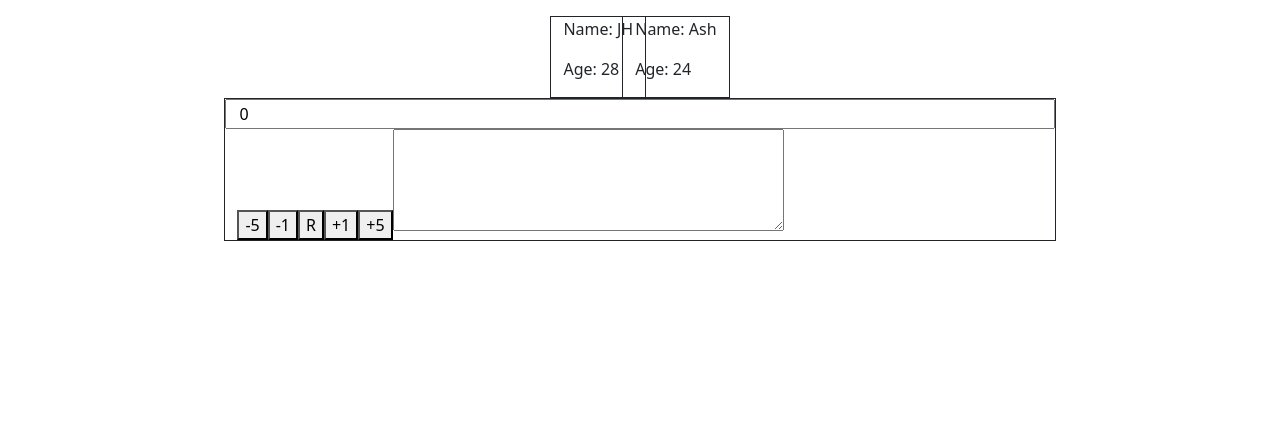
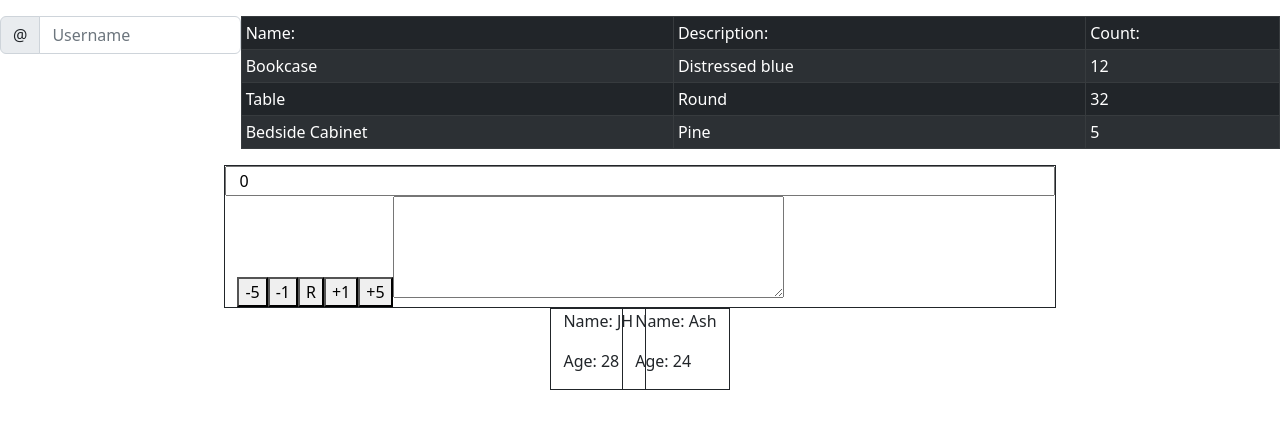
Before and after one commit to ellohez/qa-react, a React (Create React App) app: page / in a window 1280 px wide. Shown: the top 428 px of the page. Built offline with nearby package versions, Linux system fonts and the light colour scheme.

Commit message:
ProductTable shenanigans

```diff
--- a/src/App.js
+++ b/src/App.js
@@ -10,6 +10,7 @@ import Counter from './components/Counter';
 import Converter from './components/Converter';
 import React from 'react';
 import Trainers from './components/Trainers';
+import ProductTable from './components/ProductTable';
 
 // Component - function that must start with a Captial letter.
 // Although doesn't have to use strict PascalCase.
@@ -21,6 +22,12 @@ const App = () => {
     <>
       <div className='app-header'>
         <p></p>
+      </div>
+      <div className="flex-container">
+        <ProductTable/>
+      </div>
+      <div className="flex-container">
+        <Counter />
       </div>
       <div className='flex-container'>
         {
@@ -41,9 +48,6 @@ const App = () => {
             <br />
           </div> */}
       </div>
-      <div className="flex-container">
-        <Counter />
-      </div>
     </>
   );
 }
--- a/src/components/ProductTable.jsx
+++ b/src/components/ProductTable.jsx
@@ -1,15 +1,42 @@
-import { useState } from "react";
+import Table from 'react-bootstrap/Table';
+import Form from 'react-bootstrap/Form';
+import InputGroup from 'react-bootstrap/InputGroup';
+import ProductTableRow from "./ProductTableRow";
+import products from "../products.json";
 // Add this import to all components
 //  to get around the React / JSX scope issues
 import React from 'react';
 
-import ProductTableRow from "./ProductTableRow";
-import products from "../products.json";
-
 const ProductTable = () => {
     return(
-        <table>
+        <>
+            <div>
+                <InputGroup className="mb-3">
+                    <InputGroup.Text id="basic-addon1">@</InputGroup.Text>
+                    <Form.Control
+                    placeholder="Username"
+                    aria-label="Username"
+                    aria-describedby="basic-addon1"
+                    />
+                </InputGroup>
+            </div>
+            <Table striped bordered hover size="sm" variant="dark">
+                <thead>
+                    <tr>
+                        <td>Name:</td>
+                        <td>Description:</td>
+                        <td>Count:</td>
+                    </tr>
+                </thead>
+                <tbody>
+                    {
+                        products.map(({title, desc, count, id}) =>
+                                <ProductTableRow key={id} name={title} desc={desc} count={count} />)
+                    }
+                </tbody>
+            </Table>
+        </>
+    );
+};
 
-        </table>
-    )
-};
+export default ProductTable;
--- a/src/components/ProductTableRow.jsx
+++ b/src/components/ProductTableRow.jsx
@@ -1,16 +1,14 @@
-import { useState } from "react";
+import products from "../products.json";
 // Add this import to all components
 //  to get around the React / JSX scope issues
 import React from 'react';
 
-const ProductTableRow = ({name, desc, count}) => {(
-    <div className="row">
-        <tr>
-            <td>Name: {name}</td>
-            <td>Description: {desc}</td>
-            <td>Count: {count}</td>
-        </tr>
-    </div>
-)};
+const ProductTableRow = ({name, desc, count}) => (
+    <tr>
+        <td>{name}</td>
+        <td>{desc}</td>
+        <td>{count}</td>
+    </tr>
+);
 
 export default ProductTableRow;
--- a/src/products.json
+++ b/src/products.json
@@ -1,5 +1,5 @@
 [
-    {"name": "Bookcase", "desc": "Distressed blue", "count": 12},
-    {"name": "Table", "desc": "Round", "count": 32},
-    {"name": "Bedside Cabinet", "desc": "Pine", "count": 5}
+    {"title": "Bookcase", "desc": "Distressed blue", "count": 12, "id": 1},
+    {"title": "Table", "desc": "Round", "count": 32, "id": 2},
+    {"title": "Bedside Cabinet", "desc": "Pine", "count": 5, "id": 3}
 ]
```
